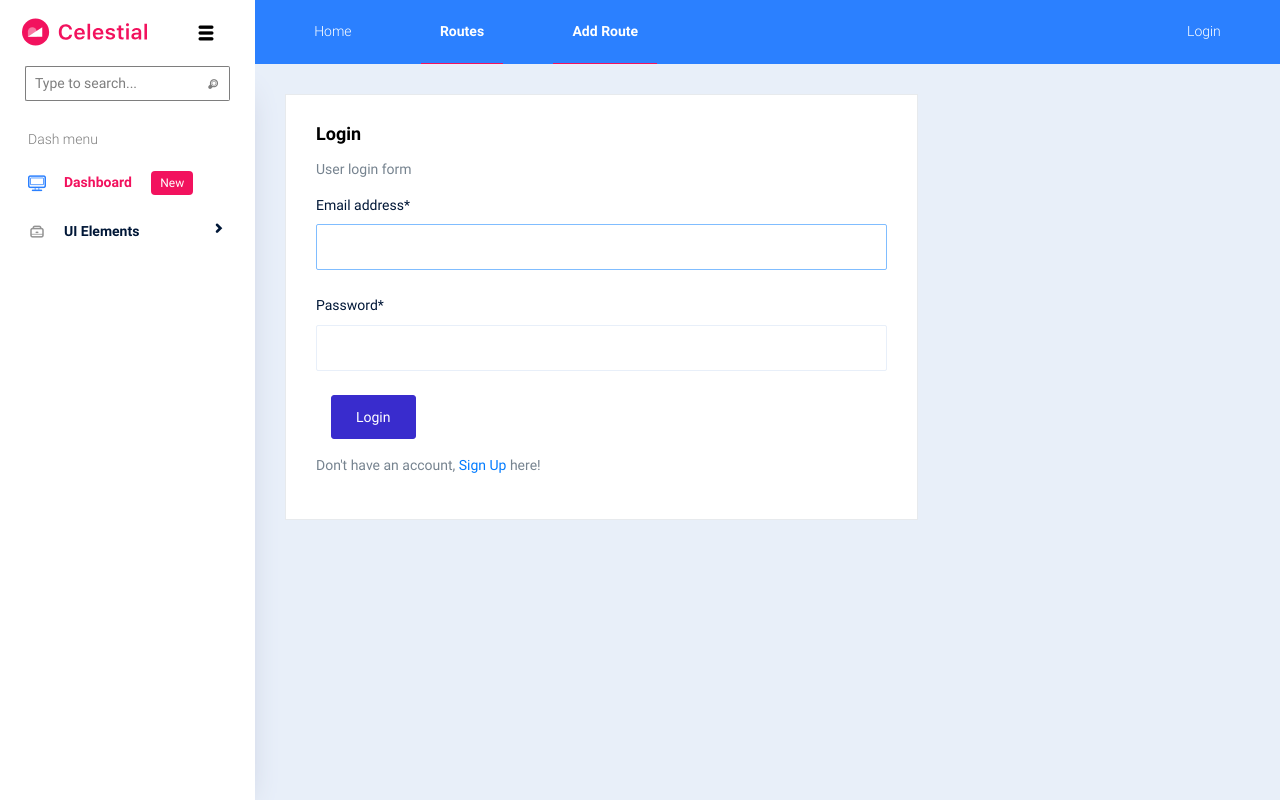
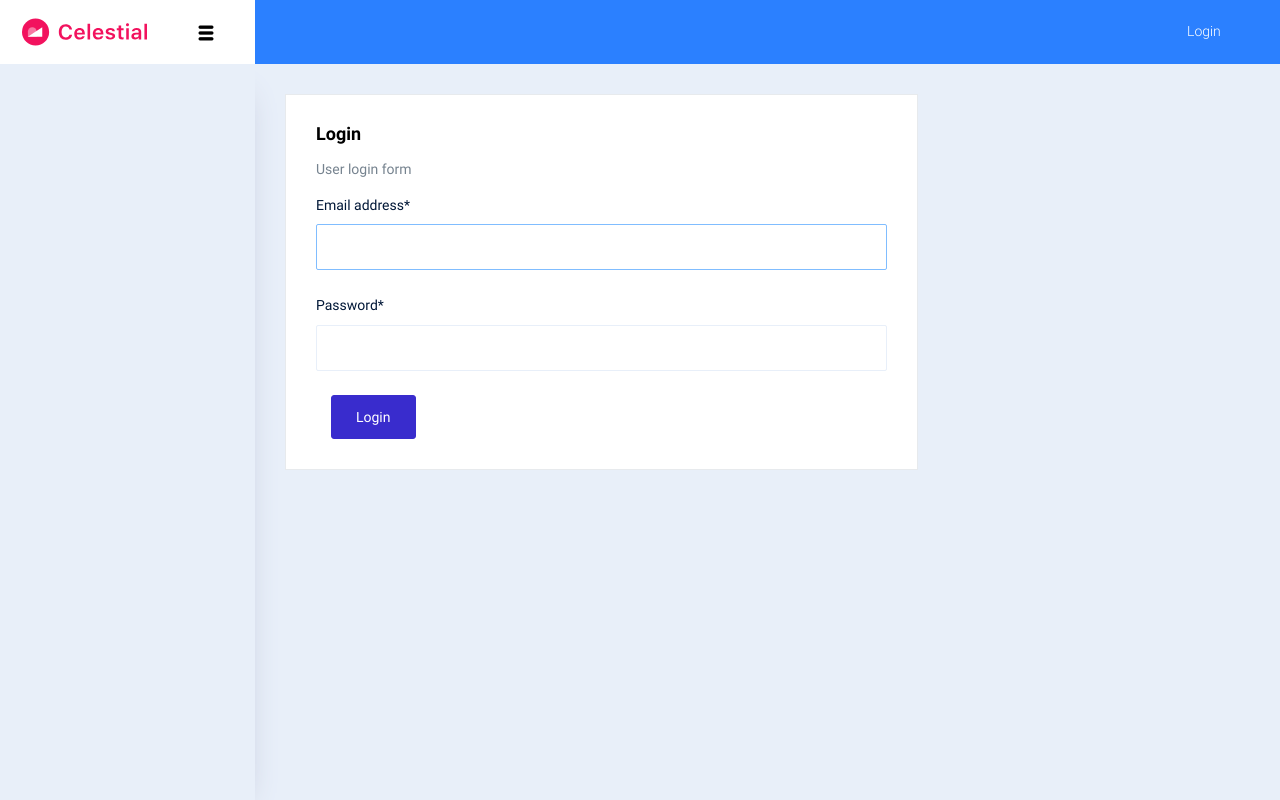
Before and after one commit to mugabwa/Dwear, a Django app: page /user/ in a window 1280 px wide. Run offline with Django 3.2, Linux system fonts and the light colour scheme; some libraries are stand-ins or nearby versions.

Commit message:
Interface updates

```diff
--- a/client/forms.py
+++ b/client/forms.py
@@ -6,14 +6,31 @@ class UserForm(forms.ModelForm):
     class Meta:
         FORM_CONTOL = 'form-control'
         model = CustomUser
-        fields = ["email", "first_name", "last_name", "password"]
+        fields = ["email", "first_name", "last_name", "password", "is_staff"]
 
         widgets = {
             'email': forms.TextInput(attrs={'class': FORM_CONTOL, 'type': 'email'}),
             'first_name': forms.TextInput(attrs={'class': FORM_CONTOL, 'type': 'text'}),
             'last_name': forms.TextInput(attrs={'class': FORM_CONTOL, 'type': 'text'}),
             'password': forms.TextInput(attrs={'class': FORM_CONTOL, 'type': 'password'}),
+            'is_staff': forms.CheckboxInput(attrs={'class': 'form-check-input'})
         }
+
+    def clean_email(self):
+        email = self.cleaned_data.get('email')
+        if CustomUser.objects.filter(email=email).exists():
+            raise forms.ValidationError("email is already taken")
+        return email
+
+    def clean(self):
+        return super().clean()
+
+    def save(self, commit=True):
+        user = super().save(commit=False)
+        user.set_password(self.cleaned_data['password'])
+        if commit:
+            user.save()
+        return user
 
 
 class LoginForm(AuthenticationForm):
--- a/client/templates/login_user.html
+++ b/client/templates/login_user.html
@@ -19,9 +19,6 @@
               <button type="submit" class="btn btn-secondary">Login</button>
           </div>
         </form>
-        <p class="card-description mt-3">Don't have an account,
-          <a  href="{% url 'register-user' %}">Sign Up</a> here!
-         </p>
     </div>
   </div>
 </div>
--- a/client/views.py
+++ b/client/views.py
@@ -1,20 +1,16 @@
 from django.shortcuts import render, redirect
 from django.contrib.auth import login, authenticate
 from django.contrib.auth import views as auth_views
+from django.contrib.auth.decorators import login_required
 
 from .forms import UserForm, LoginForm
 
+@login_required
 def create_user(request):
-    if request.user.is_authenticated:
-        return redirect('route-list')
     if request.method == 'POST':
         form = UserForm(request.POST)
         if form.is_valid():
             form.save()
-            email = form.cleaned_data.get('email')
-            password = form.cleaned_data.get('password')
-            user = authenticate(username=email, password=password)
-            login(request, user)
             return redirect('route-list')
     else:
         form = UserForm()
--- a/routes/templates/base.html
+++ b/routes/templates/base.html
@@ -19,30 +19,22 @@
         <nav class="navbar col-lg-12 col-12 p-0 fixed-top d-flex flex-row navbar-info">
 
           <div class="text-center navbar-brand-wrapper d-flex align-items-center justify-content-center">
-            <a class="navbar-brand brand-logo" href="index.html"><img src="{% static 'images/logo.svg' %}" alt="logo"/></a>
-            <a class="navbar-brand brand-logo-mini" href="index.html"><img src="{% static 'images/logo-mini.svg' %}" alt="logo"/></a>
+            <a class="navbar-brand brand-logo" href="{% url 'route-list' %}"><img src="{% static 'images/logo.svg' %}" alt="logo"/></a>
+            <a class="navbar-brand brand-logo-mini" href="{% url 'route-list' %}"><img src="{% static 'images/logo-mini.svg' %}" alt="logo"/></a>
             <button class="navbar-toggler navbar-toggler align-self-center d-none d-lg-flex" type="button" data-toggle="minimize">
               <span class="typcn typcn-th-menu"></span>
             </button>
           </div>
           <div class="navbar-menu-wrapper d-flex align-items-center justify-content-end">
+            {% if request.user.is_authenticated %}
             <ul class="navbar-nav mr-lg-2">
-              <li class="nav-item  d-none d-lg-flex">
-                <a class="nav-link" href="#">
-                  Home
-                </a>
-              </li>
               <li class="nav-item  d-none d-lg-flex">
                 <a class="nav-link active" href="{% url 'route-list' %}">
                   Routes
                 </a>
               </li>
-              <li class="nav-item  d-none d-lg-flex">
-                <a class="nav-link active" href="{% url 'route-create' %}">
-                  Add Route
-                </a>
-              </li>
             </ul>
+            {% endif %}
             <ul class="navbar-nav navbar-nav-right">
 
               <li class="nav-item nav-profile dropdown">
@@ -80,10 +72,12 @@
         <!-- partial -->
         <div class="container-fluid page-body-wrapper">
           <!-- Sidebar -->
+          {% if not request.user.is_authenticated %}
+          <nav class="sidebar" style="background: #e8eff9" id="sidebar">
+          {% else %}
           <nav class="sidebar sidebar-offcanvas" id="sidebar">
             <ul class="nav">
               <li class="nav-item">
-                {% if request.user.is_authenticated %}
                 <div class="d-flex sidebar-profile">
                   <div class="sidebar-profile-image">
                     <img src="{% static 'images/faces/image3.jpg' %}" alt="image">
@@ -99,40 +93,22 @@
                     </p>
                   </div>
                 </div>
-                {% endif %}
-                <div class="nav-search">
-                  <div class="input-group">
-                    <input type="text" class="form-control" placeholder="Type to search..." aria-label="search" aria-describedby="search">
-                    <div class="input-group-append">
-                      <span class="input-group-text" id="search">
-                        <i class="typcn typcn-zoom"></i>
-                      </span>
-                    </div>
-                  </div>
-                </div>
                 <p class="sidebar-menu-title">Dash menu</p>
               </li>
               <li class="nav-item">
-                <a class="nav-link" href="index.html">
-                  <i class="typcn typcn-device-desktop menu-icon"></i>
-                  <span class="menu-title">Dashboard <span class="badge badge-primary ml-3">New</span></span>
+                <a class="nav-link" href="{% url 'register-user' %}">
+                  <i class="typcn typcn-user-add-outline menu-icon"></i>
+                  <span class="menu-title">Add User</span>
                 </a>
               </li>
               <li class="nav-item">
-                <a class="nav-link" data-toggle="collapse" href="#ui-basic" aria-expanded="false" aria-controls="ui-basic">
-                  <i class="typcn typcn-briefcase menu-icon"></i>
-                  <span class="menu-title">UI Elements</span>
-                  <i class="typcn typcn-chevron-right menu-arrow"></i>
+                <a class="nav-link" href="{% url 'route-create' %}">
+                  <i class="typcn typcn-document-add menu-icon"></i>
+                  <span class="menu-title">Add Route</span>
                 </a>
-                <div class="collapse" id="ui-basic">
-                  <ul class="nav flex-column sub-menu">
-                    <li class="nav-item"> <a class="nav-link" href="pages/ui-features/buttons.html">Buttons</a></li>
-                    <li class="nav-item"> <a class="nav-link" href="pages/ui-features/dropdowns.html">Dropdowns</a></li>
-                    <li class="nav-item"> <a class="nav-link" href="pages/ui-features/typography.html">Typography</a></li>
-                  </ul>
-                </div>
               </li>
             </ul>
+            {% endif %}
           </nav>
           <!-- End Sidebar -->
           <div class="main-panel">
--- a/routes/templates/route_list.html
+++ b/routes/templates/route_list.html
@@ -62,10 +62,14 @@
                         </div>
                     </td>
                     <td>
-                        <button onclick="location.href=`{% url 'route-graph' route.id %}`" type="button" class="btn btn-sm btn-secondary">Graph Display</button>
+                        <button onclick="location.href=`{% url 'route-graph' route.id %}`" type="button" class="btn btn-sm btn-secondary"
+                        {% if not route.cost_status %} disabled {% endif %}>Graph Display</button>
                     </td>
                     <td>
                         <button onclick="location.href=`{% url 'route-update' route.id %}`" type="button" class="btn btn-sm btn-secondary">Edit Info</button>
+                    </td>
+                    <td>
+                        <button onclick="location.href=`{% url 'route-update' route.id %}`" type="button" class="btn btn-sm btn-danger">Remove</button>
                     </td>
                 </tr>
                 {% endfor %}
```
Also changed, not shown: client/templates/create_user.html (+10 -5 lines), routes/templates/create_route.html (+7 -3 lines).
